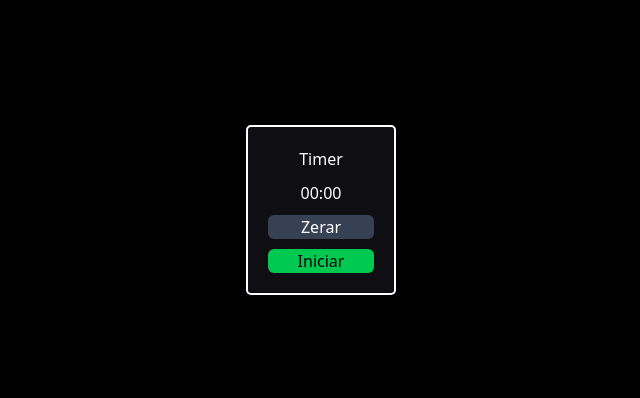
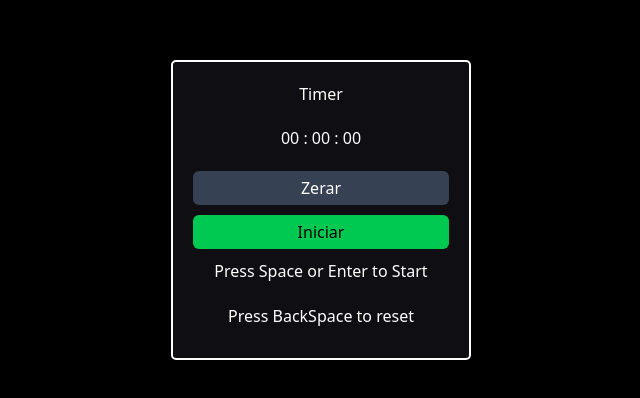
Before and after one commit to Joao-Dev2012/timer, a Next.js app: page / in a window 1280 px wide. Shown: the part 190-588 px from the top of the page, without its empty margins (319-959 px from the left). Built offline with nearby package versions, Linux system fonts and the light colour scheme.

Commit message:
Versao funcionando com minutos

```diff
--- a/src/app/globals.css
+++ b/src/app/globals.css
@@ -12,7 +12,7 @@ body{
 
 }
 div{
-    width: 150px;
+    width: 300px;
     aspect-ratio: 1 / 1;
     background-color: rgb(15, 15, 19);
     display: grid;
--- a/src/app/page.tsx
+++ b/src/app/page.tsx
@@ -6,40 +6,49 @@ import { useEffect } from "react"
 
 export default function Layout(){
   const [timer,setTimer] = useState(0)
-  const segundos = Math.floor(timer / 100)
+  const minutos = Math.floor(timer / 6000) & 60
+  const segundos = Math.floor(timer / 100) % 60
   const centesimos = timer %  100
 
   const [AtivaçãoTimer,setAtivaçãoTimer] = useState(false)
-  const [textoDoPause, setTextoDoPause] = useState('Iniciar')
-  const [corDoTexto, setCordoTexto] = useState('text-white')
-  const [tailwindButaoPause,setTailwindButaoPause] = useState('bg-green-500 text-black')
+
+  const textoDoPause = AtivaçãoTimer ? 'Pausar' : 'Iniciar'
+  const tailwindButaoPause = AtivaçãoTimer
+  ? 'bg-red-500 text-white'
+  : 'bg-green-500 text-black'
+  const corDoTexto = AtivaçãoTimer
+  ? 'text-green-500'
+  : 'text-white'
+
+  function apertarTecla(event: KeyboardEvent){
+    const elemento = event.target as HTMLElement
+
+
+    if (elemento.tagName === 'BUTTON') {
+      return
+    }
+
+    if(event.repeat){
+      return
+    }
+    else if (event.code === 'Space' || event.code === 'Enter' ){
+      event.preventDefault()
+      pausarDespausar()
+    }
+    else if (event.code === 'Backspace'){
+      zerarContagem()
+    }
+  }
 
 
   function zerarContagem(){
-
     setTimer(0)
-    setTextoDoPause('Iniciar')
-    setCordoTexto('text-white')
-    setTailwindButaoPause('bg-green-500 text-black')
     setAtivaçãoTimer(false)
   }
 
-  function pausarDespausar(){
-    const interruptor = !AtivaçãoTimer
-    setAtivaçãoTimer(interruptor)
-
-    if(interruptor === false){
-      setTextoDoPause('Iniciar')
-      setCordoTexto('text-white')
-      setTailwindButaoPause('bg-green-500 text-black')
-    }
-
-    else{
-      setTextoDoPause('Pausar')
-      setCordoTexto('text-green-500')
-      setTailwindButaoPause('bg-red-500 text-white')
-    }
-  }
+function pausarDespausar() {
+  setAtivaçãoTimer((valorAtual) => !valorAtual)
+}
   //funcao Principal:
   useEffect(() => {
 
@@ -58,18 +67,28 @@ export default function Layout(){
 
 }, [AtivaçãoTimer])
 
+useEffect(() => {
+  window.addEventListener("keyup", apertarTecla)
+
+  return () => {
+    window.removeEventListener("keyup", apertarTecla)
+  }
+}, [])
+
 
   return(
     <>
     <div className='text-white border-2 border-white-900'>
       <h1>Timer</h1>
   <p className={corDoTexto}>
-    {segundos.toString().padStart(2,'0')}:
-    {centesimos.toString().padStart(2,'0')}
+
+   {minutos.toString().padStart(2,'0')} : {segundos.toString().padStart(2,'0')} : {centesimos.toString().padStart(2,'0')}
   </p>
       <button onClick={zerarContagem} className="bg-gray-700">Zerar</button>
       <button className={tailwindButaoPause}onClick={pausarDespausar}>{textoDoPause}</button>
-    </div>
+      <p>Press Space or Enter to Start</p>
+      <p>Press BackSpace to reset</p>
+      </div>
     </>
   )
 }
```
